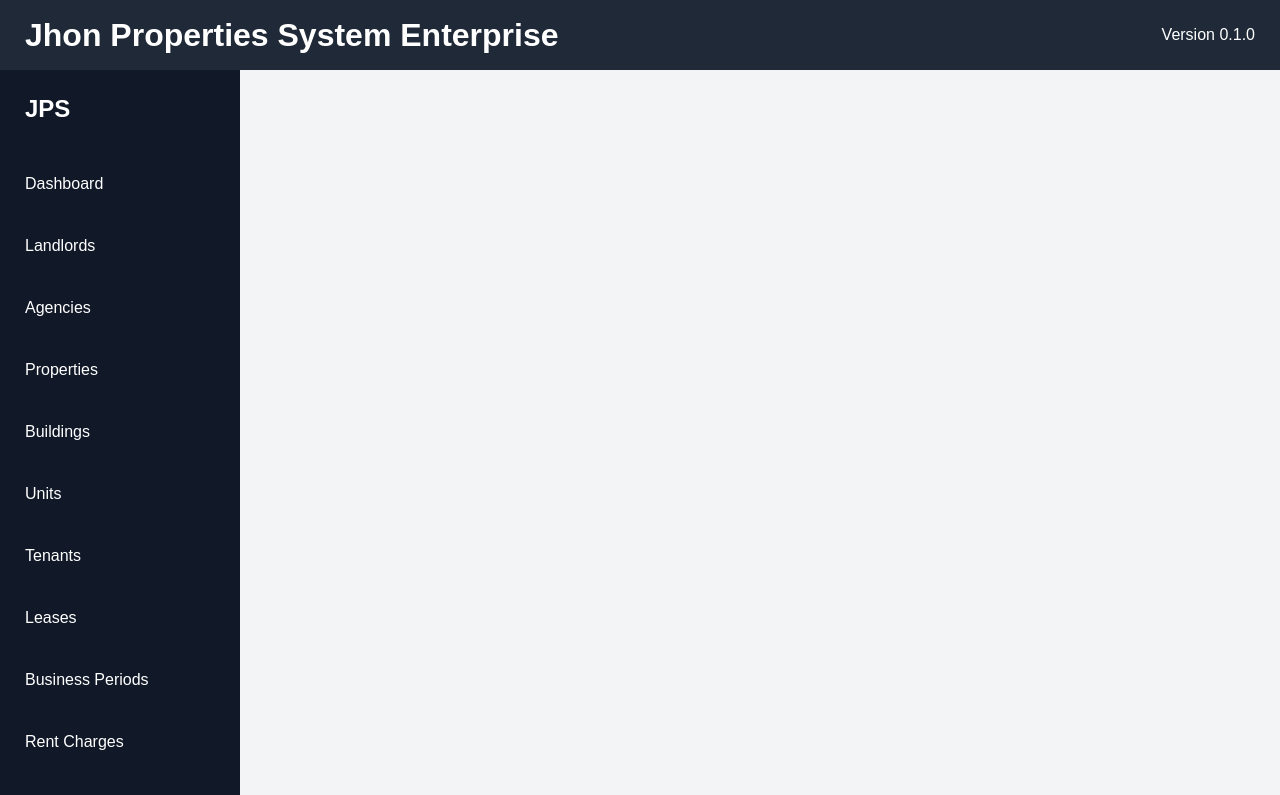
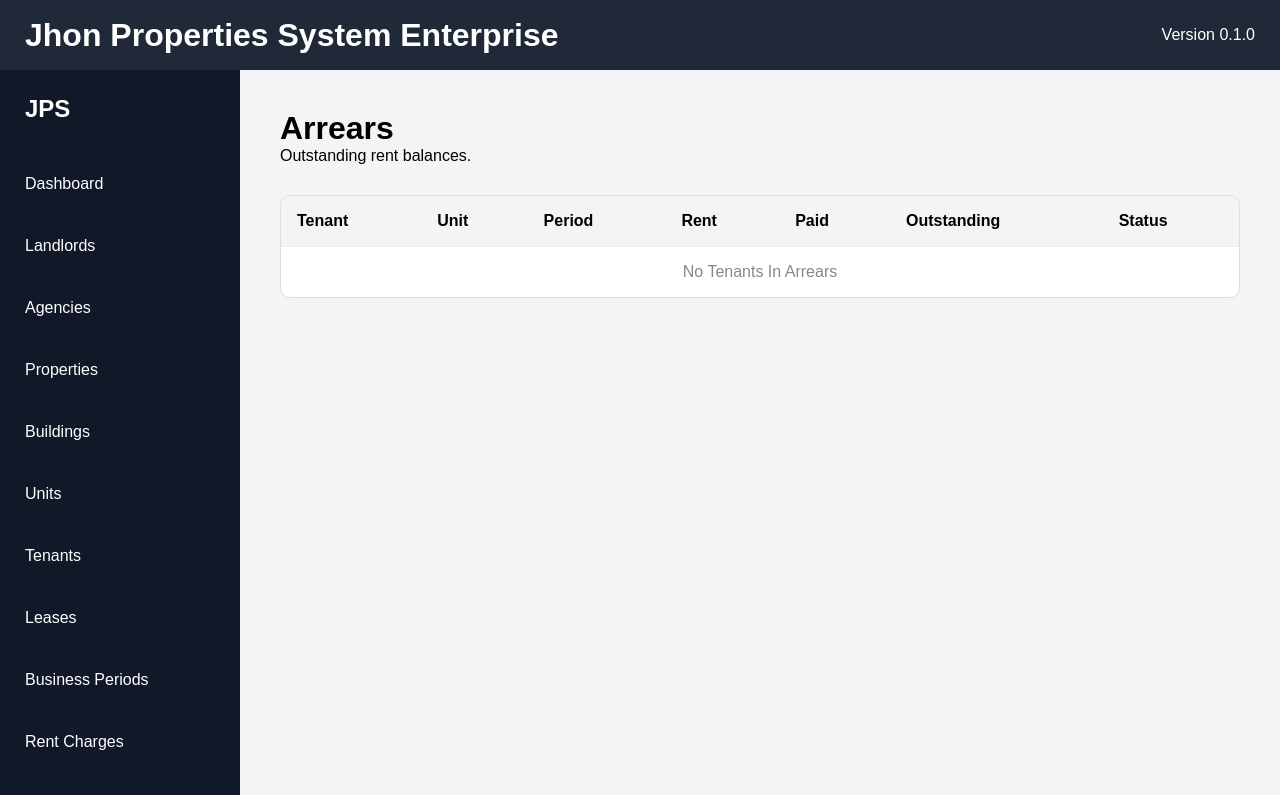
Before and after one commit to JHON261998/jhon-properties-system-enterprise, a React (Vite) app: page /arrears in a window 1280 px wide. Shown: the top 795 px of the page. Built offline with nearby package versions, Linux system fonts and the light colour scheme.

Commit message:
Release 1.7.0 - Arrears Engine

```diff
--- a/src/App.jsx
+++ b/src/App.jsx
@@ -14,6 +14,7 @@ import Leases from "./pages/Leases";
 import BusinessPeriods from "./pages/BusinessPeriods";
 import RentCharges from "./pages/RentCharges";
 import Payments from "./pages/Payments";
+import Arrears from "./pages/Arrears";
 import Reports from "./pages/Reports";
 import Settings from "./pages/Settings";
 
@@ -22,24 +23,46 @@ function App() {
     <AppLayout>
       <Routes>
         <Route path="/" element={<Dashboard />} />
+
         <Route path="/agencies" element={<Agencies />} />
         <Route path="/landlords" element={<Landlords />} />
+
         <Route path="/properties" element={<Properties />} />
         <Route path="/buildings" element={<Buildings />} />
         <Route path="/units" element={<Units />} />
+
         <Route path="/tenants" element={<Tenants />} />
         <Route path="/leases" element={<Leases />} />
+
         <Route
           path="/business-periods"
           element={<BusinessPeriods />}
         />
+
         <Route
           path="/rent-charges"
           element={<RentCharges />}
         />
-        <Route path="/payments" element={<Payments />} />
-        <Route path="/reports" element={<Reports />} />
-        <Route path="/settings" element={<Settings />} />
+
+        <Route
+          path="/payments"
+          element={<Payments />}
+        />
+
+        <Route
+          path="/arrears"
+          element={<Arrears />}
+        />
+
+        <Route
+          path="/reports"
+          element={<Reports />}
+        />
+
+        <Route
+          path="/settings"
+          element={<Settings />}
+        />
       </Routes>
     </AppLayout>
   );
--- /dev/null
+++ b/src/components/ArrearsRow.jsx
@@ -0,0 +1,15 @@
+function ArrearsRow({ charge }) {
+  return (
+    <tr>
+      <td>{charge.tenant}</td>
+      <td>{charge.unit}</td>
+      <td>{charge.period}</td>
+      <td>KES {charge.amount}</td>
+      <td>KES {charge.amountPaid}</td>
+      <td>KES {charge.balance}</td>
+      <td>⚠ In Arrears</td>
+    </tr>
+  );
+}
+
+export default ArrearsRow;
--- /dev/null
+++ b/src/components/ArrearsTable.jsx
@@ -0,0 +1,40 @@
+import ArrearsRow from "./ArrearsRow";
+
+function ArrearsTable({ arrears }) {
+  return (
+    <div className="table-container">
+      <table className="jps-table">
+        <thead>
+          <tr>
+            <th>Tenant</th>
+            <th>Unit</th>
+            <th>Period</th>
+            <th>Rent</th>
+            <th>Paid</th>
+            <th>Outstanding</th>
+            <th>Status</th>
+          </tr>
+        </thead>
+
+        <tbody>
+          {arrears.length === 0 ? (
+            <tr>
+              <td colSpan={7} className="empty-state">
+                No Tenants In Arrears
+              </td>
+            </tr>
+          ) : (
+            arrears.map((charge) => (
+              <ArrearsRow
+                key={charge.id}
+                charge={charge}
+              />
+            ))
+          )}
+        </tbody>
+      </table>
+    </div>
+  );
+}
+
+export default ArrearsTable;
--- a/src/data/navigation.js
+++ b/src/data/navigation.js
@@ -56,11 +56,16 @@ const navigation = [
   },
   {
     id: 12,
+    name: "Arrears",
+    path: "/arrears",
+  },
+  {
+    id: 13,
     name: "Reports",
     path: "/reports",
   },
   {
-    id: 13,
+    id: 14,
     name: "Settings",
     path: "/settings",
   },
--- /dev/null
+++ b/src/features/arrears/arrearsStore.js
@@ -0,0 +1,12 @@
+import { loadCharges } from "../rentCharges/chargeStore";
+
+export function getArrears() {
+  const charges = loadCharges();
+
+  return charges
+    .filter((charge) => charge.balance > 0)
+    .map((charge) => ({
+      ...charge,
+      arrears: charge.balance,
+    }));
+}
--- /dev/null
+++ b/src/pages/Arrears.jsx
@@ -0,0 +1,21 @@
+import ArrearsTable from "../components/ArrearsTable";
+import { getArrears } from "../features/arrears/arrearsStore";
+
+function Arrears() {
+  const arrears = getArrears();
+
+  return (
+    <>
+      <div className="page-header">
+        <div>
+          <h1>Arrears</h1>
+          <p>Outstanding rent balances.</p>
+        </div>
+      </div>
+
+      <ArrearsTable arrears={arrears} />
+    </>
+  );
+}
+
+export default Arrears;
```
